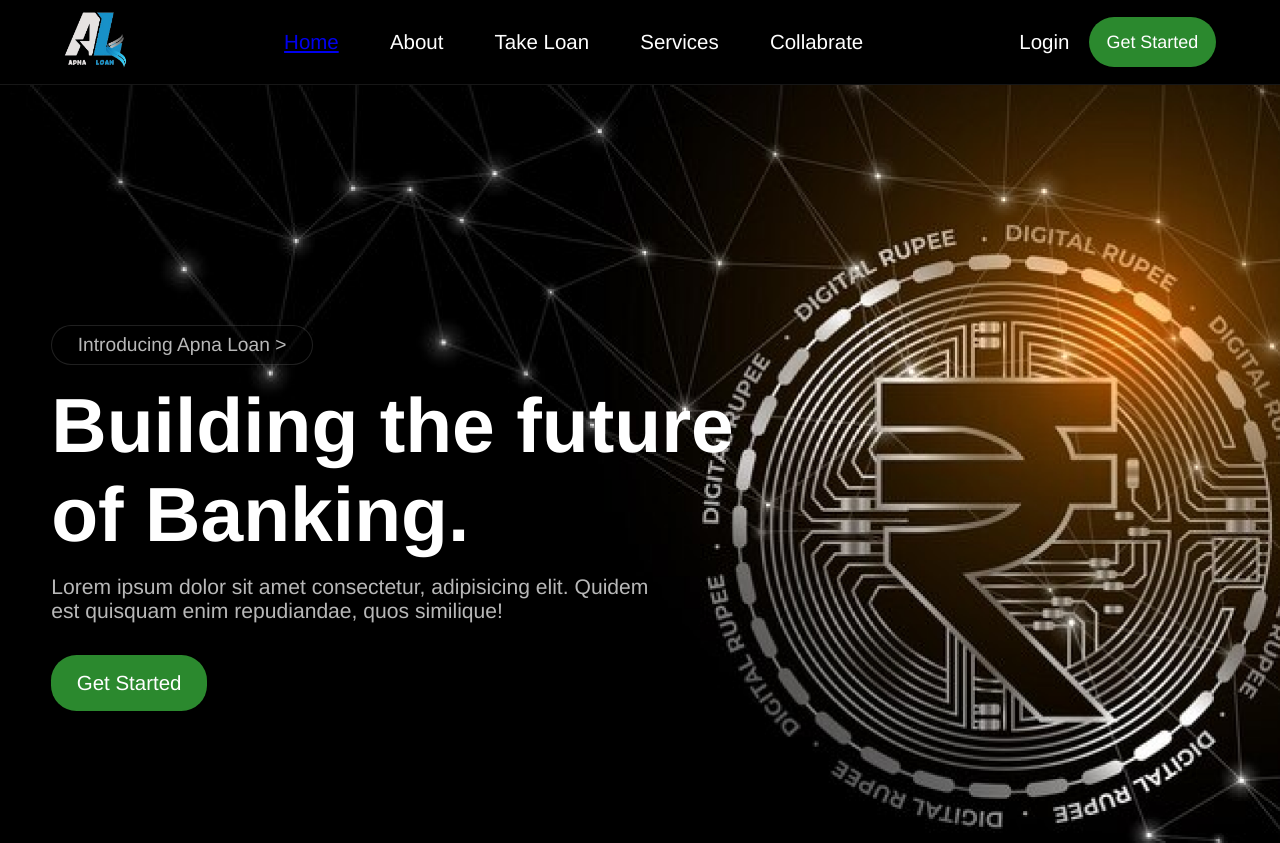
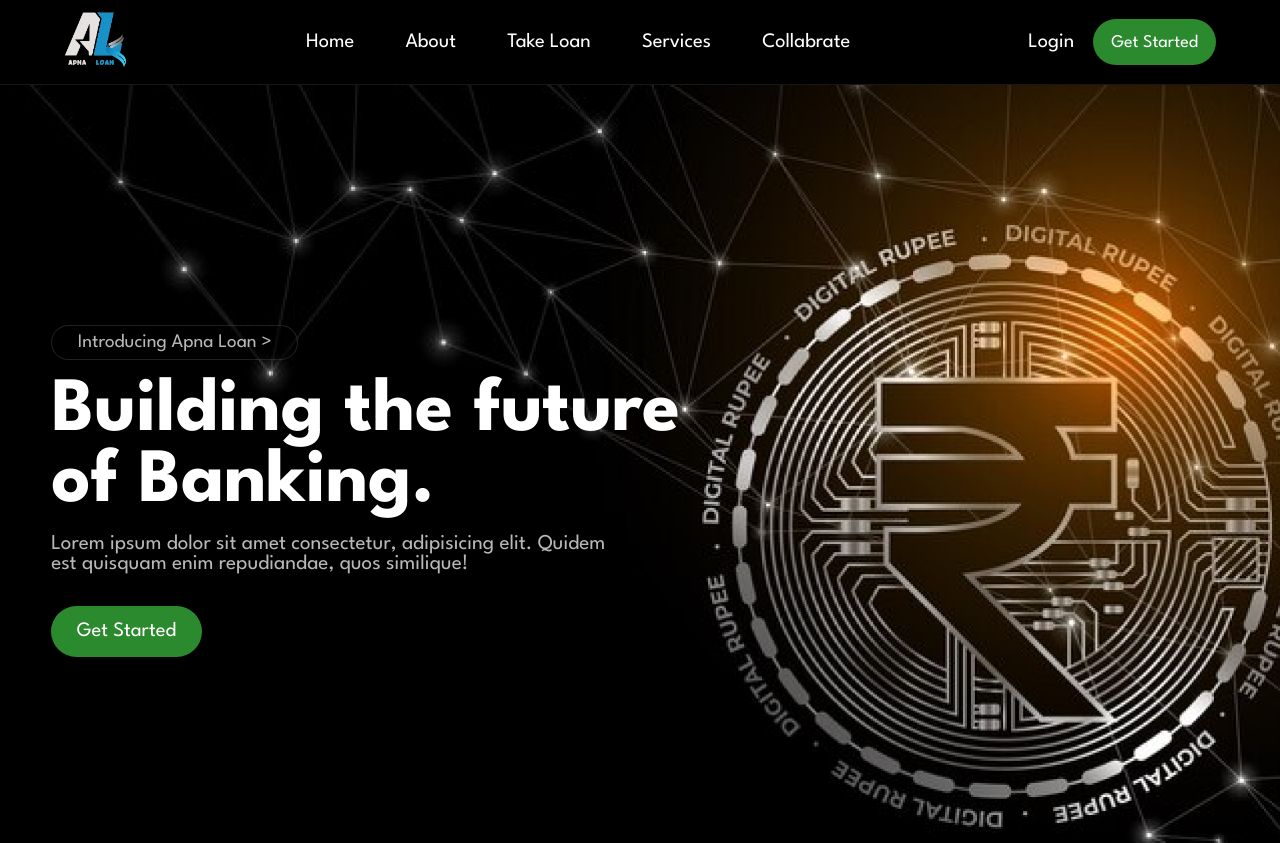
Before and after one commit to Yashmittal4/Apna-Loan, a plain HTML site: page Apna Loan/index.html in a window 1280 px wide. Shown: the top 843 px of the page. Drawn offline with nearby package versions, Linux system fonts and the light colour scheme.

Commit message:
Update style.css with animations and navbar features

```diff
--- a/Apna Loan/style.css
+++ b/Apna Loan/style.css
@@ -1,7 +1,15 @@
 *{
     margin: 0;
     padding: 0;
-    font-family:'Franklin Gothic Medium', 'Arial Narrow', Arial, sans-serif;
+    /* font-family:'Franklin Gothic Medium', 'Arial Narrow', Arial, sans-serif; */
+    font-family: "League Spartan", sans-serif;
+  font-optical-sizing: auto;
+
+  font-style:normal;
+    /* overflow-x :hidden; */
+}
+main{
+  overflow-x:hidden;
 }
 header{
   position: sticky;
@@ -17,6 +25,13 @@ nav{
     border-bottom: 0.4px solid #ffffff17;
     background-color: #000;
 
+
+}
+.midnav ul li a{
+  text-decoration: none;
+  color: #fff;
+  cursor: pointer;
+  /* font-size: 2vw; */
 }
 .logo{
     width: 5vw;
@@ -32,7 +47,7 @@ nav{
     list-style: none;
 
 }
-.midnav ul li{
+.midnav ul li {
     font-size: 1.6vw;
 }
 .loginbtnnav{
@@ -40,6 +55,7 @@ nav{
     color: #fff;
     background-color: #ffffff00;
     font-size: 1.6vw;
+    cursor: pointer;
 }
 .startedbtnnav{
     border: none;
@@ -331,7 +347,7 @@ nav{
     width: 6.5vw;
 }
 
-.image-container1 {
+.image-container2 {
     position: relative;
     width: 200px;
     height: 200px;
@@ -340,7 +356,7 @@ nav{
     transition: transform 0.7s;
   }
 
-  .image-container1 span {
+  .image-container2 span {
     position: absolute;
     top: 0;
     left: 0;
@@ -348,7 +364,7 @@ nav{
     transform: rotateY(calc(var(--i) * 45deg)) translateZ(400px);
   }
 
-  .image-container1 span img {
+  .image-container2 span img {
     position: absolute;
     left: 0;
     top: 0;
```
